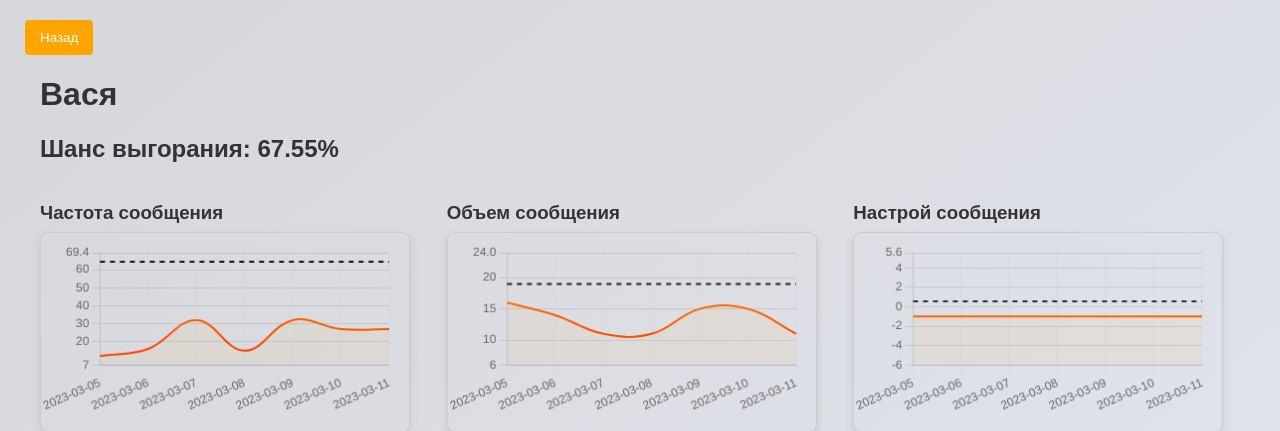
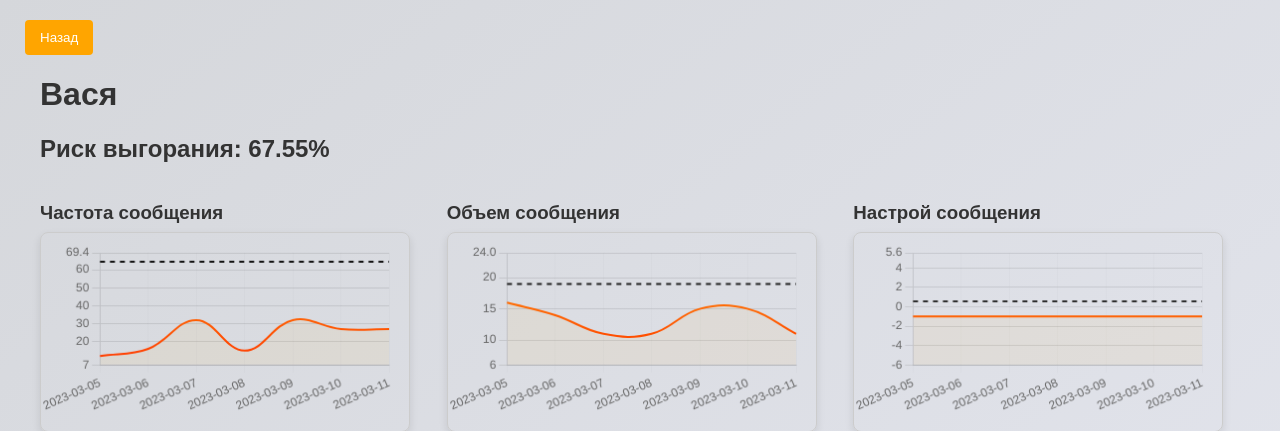
Before and after one commit to simptom569/burnout, a Django app: page /user/1 in a window 1280 px wide. Shown: the top 431 px of the page. Run offline with Django 4.2, Linux system fonts and the light colour scheme; some libraries are stand-ins or nearby versions.

Commit message:
Update user.html

```diff
--- a/main/templates/main/user.html
+++ b/main/templates/main/user.html
@@ -13,7 +13,7 @@
     <h1>{{ name }}</h1>
 
     <div class="section">
-      <h2>Шанс выгорания: {{ procent }}%</h2>
+      <h2>Риск выгорания: {{ procent }}%</h2>
     </div>
 
     <div class="section mini-graphs">
```
